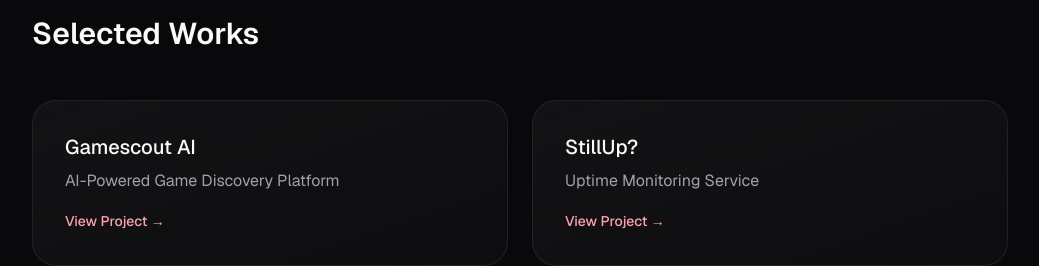
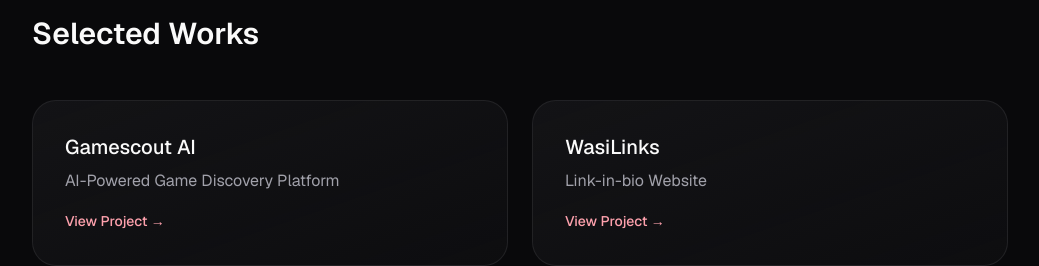
Before and after one commit to wasivis/portfolio-new, a Next.js app: page / in a window 1280 px wide. Shown: the part 1060-1326 px from the top of the page, without its empty margins (120-1159 px from the left). Built offline with nearby package versions, Linux system fonts and the light colour scheme.

Commit message:
Replace StillUp? with WasiLinks in PROJECT_DATA

```diff
--- a/app/components/Projects.tsx
+++ b/app/components/Projects.tsx
@@ -1,6 +1,6 @@
 const PROJECT_DATA = [
   { title: "Gamescout AI", desc: "AI-Powered Game Discovery Platform", link: "https://gamescout-ai.vercel.app/" },
-  { title: "StillUp?", desc: "Uptime Monitoring Service", link: "https://stillup-one.vercel.app/" },
+  { title: "WasiLinks", desc: "Link-in-bio Website", link: "https://wasilinks.vercel.app/" },
   { title: "DrinkMe", desc: "Minimalist Shrinking App", link: "https://github.com/wasivis/DrinkMe" },
   { title: "THE//WAREHOUSE", desc: "Storefront Website", link: "https://the-warehouse-zeta.vercel.app/" },
   { title: "Jobsly", desc: "Remote Jobs Website", link: "https://jobslyremote.vercel.app/" },
```
